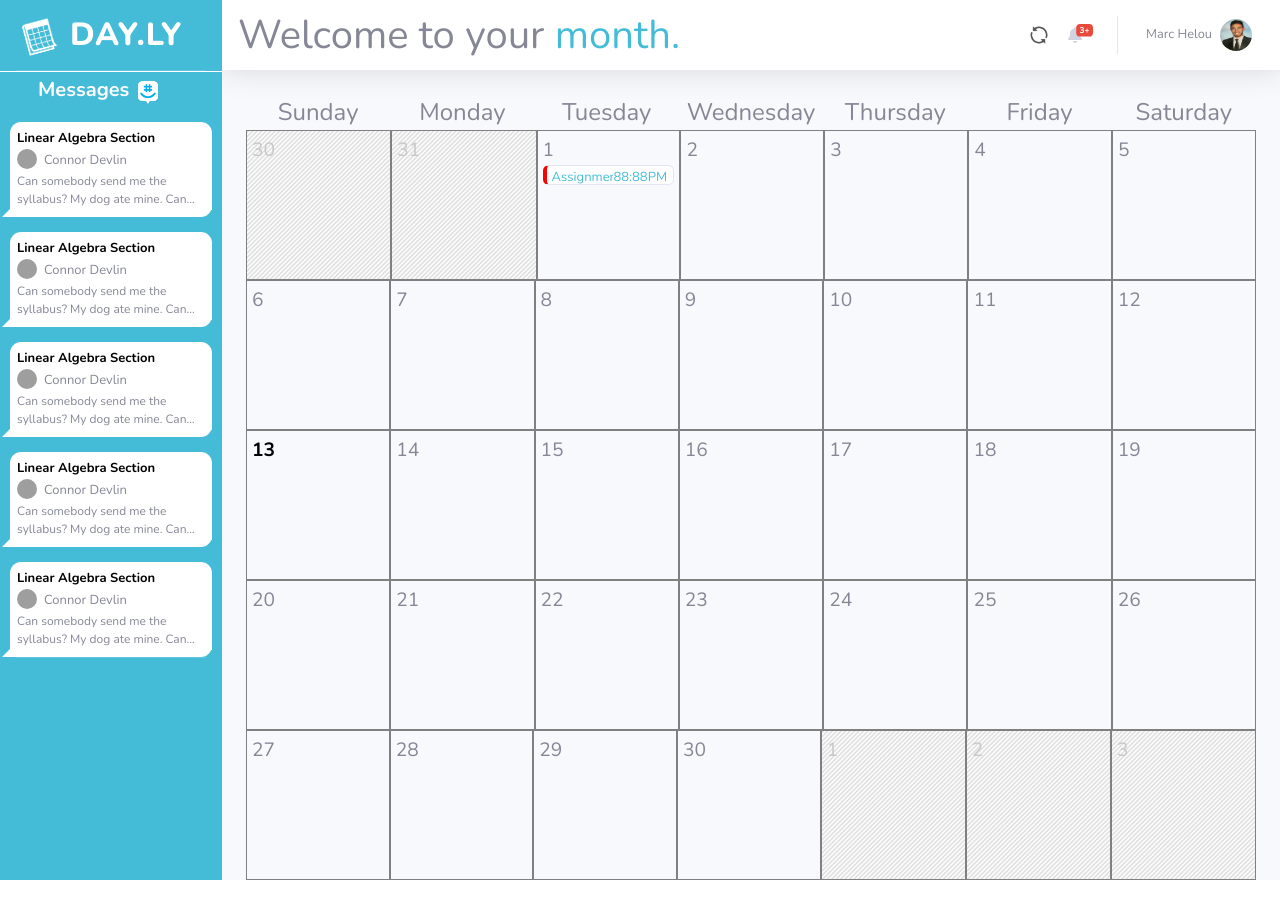
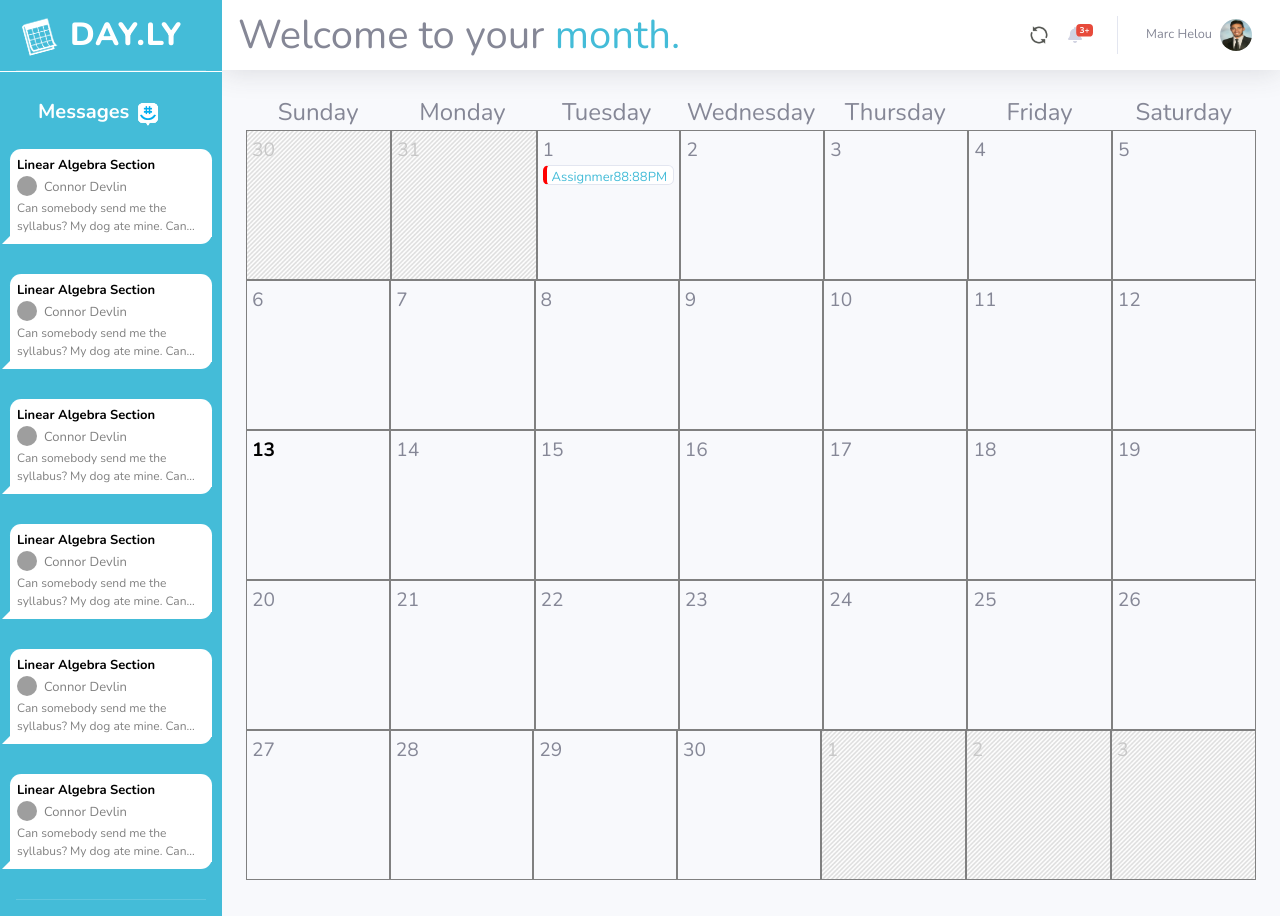
Before and after one commit to dcalvo/day.ly, a website with bundled scripts: page Bootstrap/index.html in a window 1280 px wide. Before the commit the page ends 880 px from the top, so only its background shows below. Built offline with nearby package versions, Linux system fonts and the light colour scheme; grey boxes are pictures that could not be loaded; files whose address does not match are found by name.

Commit message:
repositioned messages, added links to GroupMe

```diff
--- a/Bootstrap/css/groupme.css
+++ b/Bootstrap/css/groupme.css
@@ -1,3 +1,8 @@
+a.linkMe:link {text-decoration:none; font-weight:normal; color: gray;}
+a.linkMe:visited {text-decoration:none; font-weight:normal; color: gray;}
+a.linkMe:hover {text-decoration:none; font-weight:normal; color: gray;}
+a.linkMe:active {text-decoration:none; font-weight:normal; color: gray;}
+
 .messageContainer{
 
   background-color: #44bcd8;
@@ -10,9 +15,9 @@
   margin: 0 auto;
   overflow: auto;
   padding-left: 38px;
-  padding-top: 3px;
+  padding-top: 25px;
+  padding-bottom: 20px;
   border-top: 1px solid white;
-
 }
 
 .messages{
@@ -39,14 +44,14 @@
   padding-right: 10px;
 }
 
-.message{
+.message {
   position:relative;
   width: 100%;
   height: 95px;
   border-radius: .7rem;
   border-bottom-left-radius: 0px;
   background-color: white;
-  margin-top: 15px;
+  margin-bottom: 30px;
 }
 
 .message:after {
--- a/Bootstrap/index.html
+++ b/Bootstrap/index.html
@@ -51,34 +51,52 @@
         </div>
         <div class = "mainMessage">
             <div class = "message">
+              <a href="https://web.groupme.com/chats", class="linkMe", target="new">
                 <p class = "groupchatTitle">Linear Algebra Section</p>
                 <img src = "https://i.groupme.com/679x679.jpeg.d2cdf6c5385841fdb6f57e7379deb544" class = "prof"></img>
                 <p class = "senderName">Connor Devlin</p>
                 <div class = "text">Can somebody send me the syllabus? My dog ate mine. Can somebody send me the syllabus? My dog ate mine. Can somebody send me the syllabus? My dog ate mine. Can somebody send me the syllabus? My dog ate mine. Can somebody send me the syllabus? My dog ate mine. Can somebody send me the syllabus? My dog ate mine. Can somebody send me the syllabus? My dog ate mine.</div>
+              </a>
             </div>
             <div class = "message">
+              <a href="https://web.groupme.com/chats", class="linkMe", target="new">
                 <p class = "groupchatTitle">Linear Algebra Section</p>
                 <img src = "https://i.groupme.com/679x679.jpeg.d2cdf6c5385841fdb6f57e7379deb544" class = "prof"></img>
                 <p class = "senderName">Connor Devlin</p>
                 <div class = "text">Can somebody send me the syllabus? My dog ate mine. Can somebody send me the syllabus? My dog ate mine. Can somebody send me the syllabus? My dog ate mine. Can somebody send me the syllabus? My dog ate mine. Can somebody send me the syllabus? My dog ate mine. Can somebody send me the syllabus? My dog ate mine. Can somebody send me the syllabus? My dog ate mine.</div>
+              </a>
             </div>
             <div class = "message">
+              <a href="https://web.groupme.com/chats", class="linkMe", target="new">
                 <p class = "groupchatTitle">Linear Algebra Section</p>
                 <img src = "https://i.groupme.com/679x679.jpeg.d2cdf6c5385841fdb6f57e7379deb544" class = "prof"></img>
                 <p class = "senderName">Connor Devlin</p>
                 <div class = "text">Can somebody send me the syllabus? My dog ate mine. Can somebody send me the syllabus? My dog ate mine. Can somebody send me the syllabus? My dog ate mine. Can somebody send me the syllabus? My dog ate mine. Can somebody send me the syllabus? My dog ate mine. Can somebody send me the syllabus? My dog ate mine. Can somebody send me the syllabus? My dog ate mine.</div>
+              </a>
             </div>
             <div class = "message">
+              <a href="https://web.groupme.com/chats", class="linkMe", target="new">
                 <p class = "groupchatTitle">Linear Algebra Section</p>
                 <img src = "https://i.groupme.com/679x679.jpeg.d2cdf6c5385841fdb6f57e7379deb544" class = "prof"></img>
                 <p class = "senderName">Connor Devlin</p>
                 <div class = "text">Can somebody send me the syllabus? My dog ate mine. Can somebody send me the syllabus? My dog ate mine. Can somebody send me the syllabus? My dog ate mine. Can somebody send me the syllabus? My dog ate mine. Can somebody send me the syllabus? My dog ate mine. Can somebody send me the syllabus? My dog ate mine. Can somebody send me the syllabus? My dog ate mine.</div>
+              </a>
             </div>
             <div class = "message">
+              <a href="https://web.groupme.com/chats", class="linkMe", target="new">
                 <p class = "groupchatTitle">Linear Algebra Section</p>
                 <img src = "https://i.groupme.com/679x679.jpeg.d2cdf6c5385841fdb6f57e7379deb544" class = "prof"></img>
                 <p class = "senderName">Connor Devlin</p>
                 <div class = "text">Can somebody send me the syllabus? My dog ate mine. Can somebody send me the syllabus? My dog ate mine. Can somebody send me the syllabus? My dog ate mine. Can somebody send me the syllabus? My dog ate mine. Can somebody send me the syllabus? My dog ate mine. Can somebody send me the syllabus? My dog ate mine. Can somebody send me the syllabus? My dog ate mine.</div>
+              </a>
+            </div>
+            <div class = "message">
+              <a href="https://web.groupme.com/chats", class="linkMe", target="new">
+                <p class = "groupchatTitle">Linear Algebra Section</p>
+                <img src = "https://i.groupme.com/679x679.jpeg.d2cdf6c5385841fdb6f57e7379deb544" class = "prof"></img>
+                <p class = "senderName">Connor Devlin</p>
+                <div class = "text">Can somebody send me the syllabus? My dog ate mine. Can somebody send me the syllabus? My dog ate mine. Can somebody send me the syllabus? My dog ate mine. Can somebody send me the syllabus? My dog ate mine. Can somebody send me the syllabus? My dog ate mine. Can somebody send me the syllabus? My dog ate mine. Can somebody send me the syllabus? My dog ate mine.</div>
+              </a>
             </div>
         </div>
       </div>
--- a/Bootstrap/js/groupMe.js
+++ b/Bootstrap/js/groupMe.js
@@ -8,7 +8,7 @@ async function populateMessages(){
   var messageArray = [];
   messageJSON = await messageStringData.json();
   console.log(messageJSON);
-  for(var i = 0; i < 5; i++){
+  for(var i = 0; i < 6; i++){
 
     var messageInfo = messageJSON[i];
     var groupName = messageInfo.groupName;
```
Lines whose indentation alone changed are shown as unchanged.
